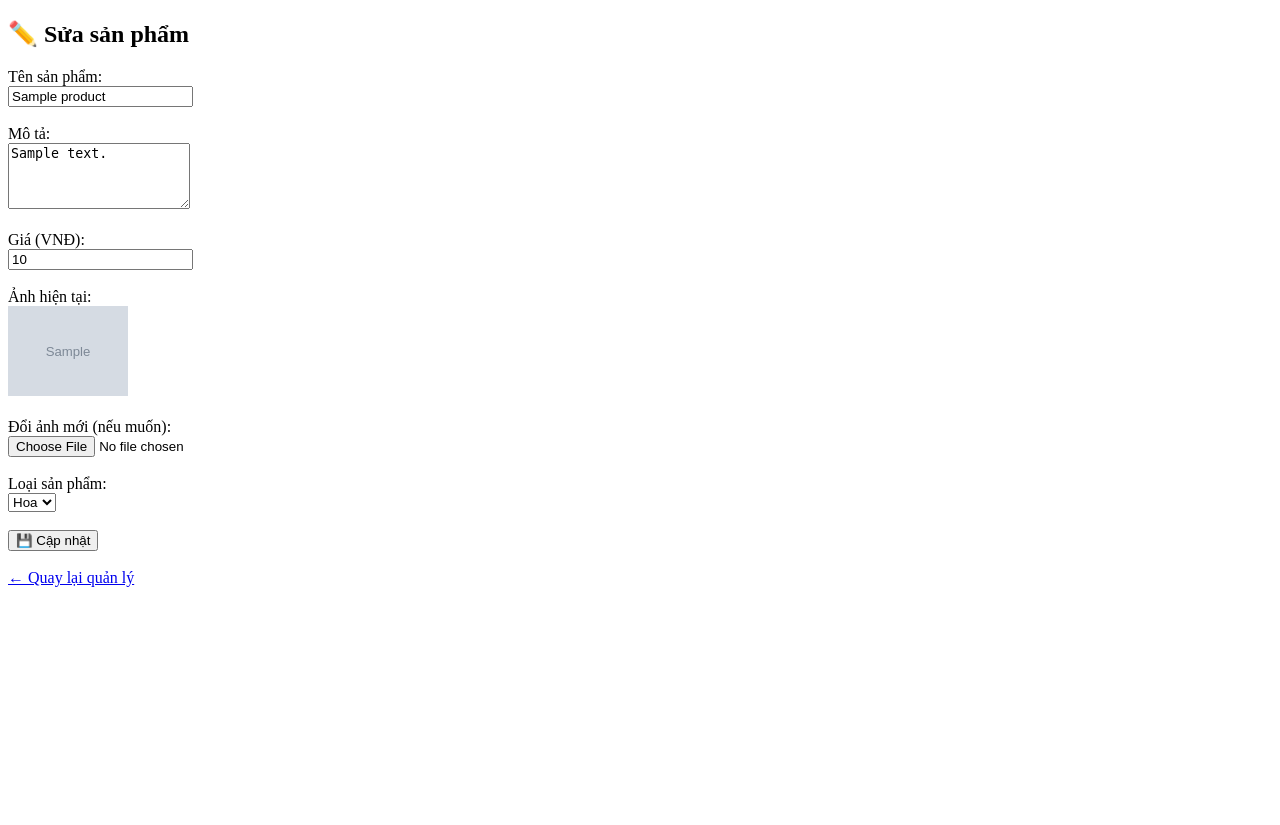
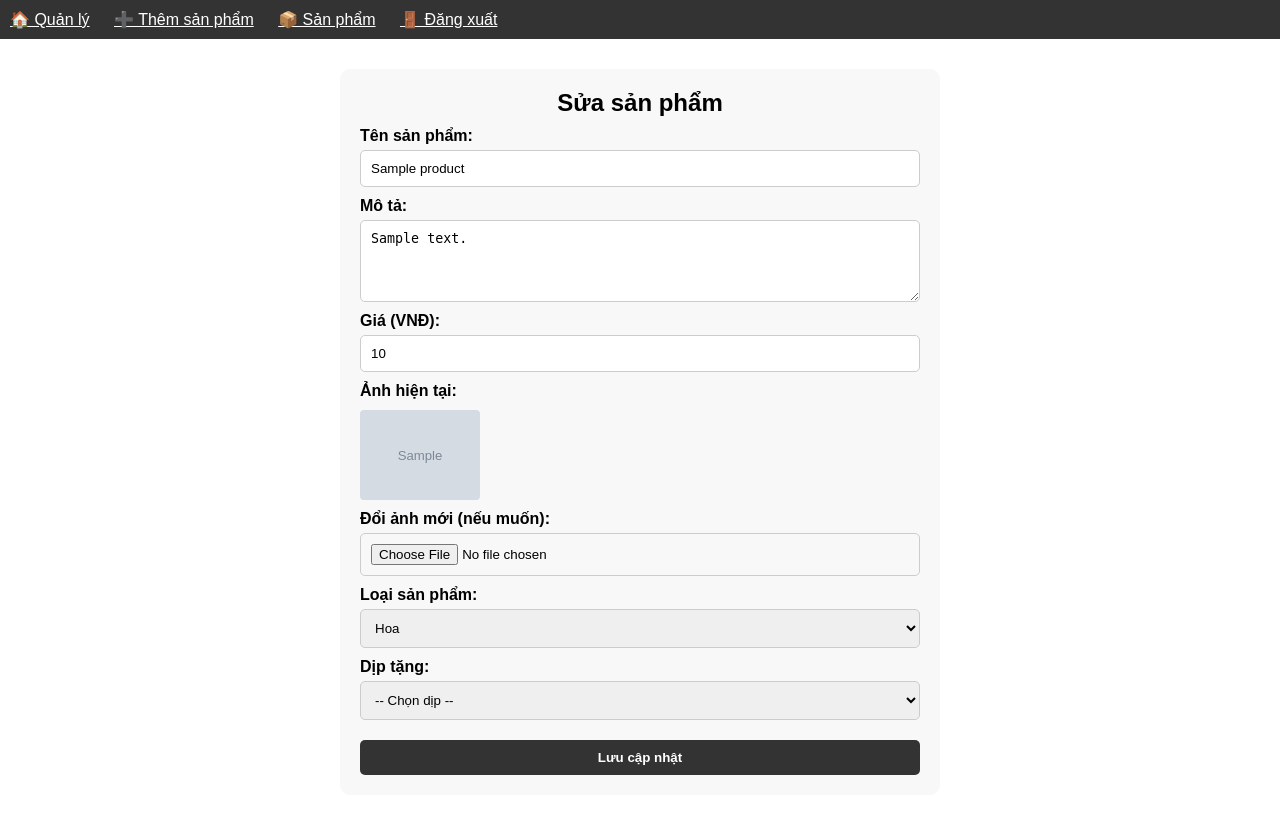
Before and after one commit to manhduc-25/Nhom11, a PHP site: page /flower_gift_shop/admin/edit_product.php?id=1 in a window 1280 px wide. Before the commit the page ends 587 px from the top, so only its background shows below. Run offline with PHP 8.4, Linux system fonts and the light colour scheme; the visitor is signed in with stand-in values (Sample User, id 1); tables that the repository leaves empty or names only in its code hold one stand-in row (values such as "Sample post"); grey boxes marked "Sample" are stand-in pictures.

Commit message:
Update edit_product.php

```diff
--- a/flower_gift_shop/admin/edit_product.php
+++ b/flower_gift_shop/admin/edit_product.php
@@ -4,15 +4,16 @@ if (!isset($_SESSION['admin'])) {
   header("Location: login.php");
   exit;
 }
+require_once '../includes/db.php';
 
-require_once '../includes/db.php';
+$currentPage = basename($_SERVER['PHP_SELF']);
 
 $id = isset($_GET['id']) ? (int)$_GET['id'] : 0;
 $product = null;
 $error = '';
 $success = '';
 
-// 🔄 Lấy thông tin sản phẩm cũ
+// Lấy sản phẩm
 $stmt = $conn->prepare("SELECT * FROM products WHERE id = ?");
 $stmt->bind_param("i", $id);
 $stmt->execute();
@@ -21,17 +22,14 @@ $result = $stmt->get_result();
 if ($result->num_rows === 1) {
   $product = $result->fetch_assoc();
 } else {
-  die("❌ Không tìm thấy sản phẩm.");
+  die("Không tìm thấy sản phẩm");
 }
 
-// 📝 Xử lý khi submit form cập nhật
+// Cập nhật
 if ($_SERVER['REQUEST_METHOD'] === 'POST') {
   $name = $_POST['name'];
   $description = $_POST['description'];
   $price = (float)$_POST['price'];
-  $category = $_POST['category'];
-  $occasion = $_POST['occasion'] ?? null;
-  $gift_type = $_POST['gift_type'] ?? null;
 
   $image_path = $product['image'];
 
@@ -43,96 +41,159 @@ if ($_SERVER['REQUEST_METHOD'] === 'POST') {
     if (move_uploaded_file($_FILES["image"]["tmp_name"], $target_file)) {
       $image_path = "product/flower/" . $image_name;
     } else {
-      $error = "❌ Upload ảnh thất bại.";
+      $error = "Upload ảnh thất bại.";
     }
   }
 
   if (!$error) {
-    $stmt = $conn->prepare("UPDATE products SET name=?, description=?, price=?, image=?, category=?, occasion=?, gift_type=? WHERE id=?");
-    $stmt->bind_param("ssdssssi", $name, $description, $price, $image_path, $category, $occasion, $gift_type, $id);
+    $stmt = $conn->prepare("UPDATE products SET name=?, description=?, price=?, image=? WHERE id=?");
+    $stmt->bind_param("ssdsi", $name, $description, $price, $image_path, $id);
 
     if ($stmt->execute()) {
-      $success = "✅ Cập nhật sản phẩm thành công!";
-      // load lại dữ liệu sau khi cập nhật
-      $product['name'] = $name;
-      $product['description'] = $description;
-      $product['price'] = $price;
-      $product['image'] = $image_path;
-      $product['category'] = $category;
-      $product['occasion'] = $occasion;
-      $product['gift_type'] = $gift_type;
-    } else {
-      $error = "❌ Lỗi cập nhật: " . $conn->error;
+      header("Location: manage_products.php");
+      exit;
     }
+  } else {
+    $error = "Lỗi cập nhật: " . $conn->error;
   }
 }
 ?>
 
+<?php include 'header.php'; ?>
+
 <!DOCTYPE html>
-<html>
+<html lang="vi">
+
 <head>
   <meta charset="UTF-8">
   <title>Sửa sản phẩm</title>
+  <style>
+    * {
+      margin: 0;
+      padding: 0;
+      box-sizing: border-box;
+    }
+
+    body {
+      font-family: Arial, sans-serif;
+      background-color: #fff;
+    }
+
+    form {
+      max-width: 600px;
+      margin: 30px auto;
+      background: #f8f8f8;
+      padding: 20px;
+      border-radius: 10px;
+    }
+
+    form label {
+      display: block;
+      margin-top: 10px;
+      font-weight: bold;
+    }
+
+    form input,
+    form textarea,
+    form select {
+      width: 100%;
+      padding: 10px;
+      margin-top: 5px;
+      border: 1px solid #ccc;
+      border-radius: 5px;
+    }
+
+    form button {
+      margin-top: 20px;
+      padding: 10px;
+      width: 100%;
+      background-color: #333;
+      color: white;
+      border: none;
+      border-radius: 5px;
+      font-weight: bold;
+      cursor: pointer;
+    }
+
+    form button:hover {
+      background-color: #555;
+    }
+
+    .success {
+      color: green;
+      text-align: center;
+    }
+
+    .error {
+      color: red;
+      text-align: center;
+    }
+
+    img {
+      display: block;
+      margin-top: 10px;
+      max-width: 120px;
+      border-radius: 4px;
+    }
+  </style>
   <script>
     function toggleTags(value) {
       document.getElementById('flower-tags').style.display = value === 'flower' ? 'block' : 'none';
       document.getElementById('gift-tags').style.display = value === 'gift' ? 'block' : 'none';
     }
-    window.onload = function () {
-      toggleTags('<?= $product['category'] ?>');
-    }
   </script>
 </head>
+
 <body>
-  <h2>✏️ Sửa sản phẩm</h2>
-
-  <?php if ($success): ?><p style="color:green"><?= $success ?></p><?php endif; ?>
-  <?php if ($error): ?><p style="color:red"><?= $error ?></p><?php endif; ?>
+  <?php if ($success): ?><p class="success"><?= $success ?></p><?php endif; ?>
+  <?php if ($error): ?><p class="error"><?= $error ?></p><?php endif; ?>
 
   <form method="POST" enctype="multipart/form-data">
-    <label>Tên sản phẩm:</label><br>
-    <input type="text" name="name" value="<?= htmlspecialchars($product['name']) ?>" required><br><br>
+    <h2 style="text-align:center;">Sửa sản phẩm</h2>
 
-    <label>Mô tả:</label><br>
-    <textarea name="description" rows="4" required><?= htmlspecialchars($product['description']) ?></textarea><br><br>
+    <label>Tên sản phẩm:</label>
+    <input type="text" name="name" value="<?= htmlspecialchars($product['name']) ?>" required>
 
-    <label>Giá (VNĐ):</label><br>
-    <input type="number" name="price" value="<?= $product['price'] ?>" required><br><br>
+    <label>Mô tả:</label>
+    <textarea name="description" rows="4" required><?= htmlspecialchars($product['description']) ?></textarea>
 
-    <label>Ảnh hiện tại:</label><br>
-    <img src="../<?= $product['image'] ?>" width="120"><br><br>
-    <label>Đổi ảnh mới (nếu muốn):</label><br>
-    <input type="file" name="image" accept="image/*"><br><br>
+    <label>Giá (VNĐ):</label>
+    <input type="number" name="price" value="<?= $product['price'] ?>" step="1000" required>
 
-    <label>Loại sản phẩm:</label><br>
-    <select name="category" onchange="toggleTags(this.value)">
-      <option value="flower" <?= $product['category'] === 'flower' ? 'selected' : '' ?>>Hoa</option>
-      <option value="gift" <?= $product['category'] === 'gift' ? 'selected' : '' ?>>Quà</option>
-    </select><br><br>
+    <label>Ảnh hiện tại:</label>
+    <img src="../<?= $product['image'] ?>" alt="Ảnh sản phẩm">
+
+    <label>Đổi ảnh mới (nếu muốn):</label>
+    <input type="file" name="image" accept="image/*">
+
+    <label>Loại sản phẩm:</label>
+    <select name="category" onchange="toggleTags(this.value)" required>
+      <option value="flower">Hoa</option>
+      <option value="gift">Quà</option>
+    </select>
 
     <div id="flower-tags">
-      <label>Dịp (occasion):</label><br>
+      <label>Dịp tặng:</label>
       <select name="occasion">
         <option value="">-- Chọn dịp --</option>
-        <option value="sinh_nhat" <?= $product['occasion'] === 'sinh_nhat' ? 'selected' : '' ?>>Sinh nhật</option>
-        <option value="chuc_mung" <?= $product['occasion'] === 'chuc_mung' ? 'selected' : '' ?>>Chúc mừng</option>
-        <option value="hoa_tang" <?= $product['occasion'] === 'hoa_tang' ? 'selected' : '' ?>>Hoa tang</option>
-      </select><br><br>
+        <option value="sinh_nhat">Sinh nhật</option>
+        <option value="chuc_mung">Chúc mừng</option>
+        <option value="hoa_tang">Hoa tang lễ</option>
+      </select>
     </div>
 
-    <div id="gift-tags">
-      <label>Loại quà (gift_type):</label><br>
+    <div id="gift-tags" style="display:none;">
+      <label>Loại quà:</label>
       <select name="gift_type">
         <option value="">-- Chọn loại --</option>
-        <option value="gau_bong" <?= $product['gift_type'] === 'gau_bong' ? 'selected' : '' ?>>Gấu bông</option>
-        <option value="do_ngot" <?= $product['gift_type'] === 'do_ngot' ? 'selected' : '' ?>>Đồ ngọt</option>
-        <option value="socola" <?= $product['gift_type'] === 'socola' ? 'selected' : '' ?>>Socola</option>
-      </select><br><br>
+        <option value="gau_bong">Gấu bông</option>
+        <option value="do_ngot">Đồ ngọt</option>
+        <option value="socola">Socola</option>
+      </select>
     </div>
 
-    <button type="submit">💾 Cập nhật</button>
+    <button type="submit">Lưu cập nhật</button>
   </form>
+</body>
 
-  <br><a href="manage_products.php">← Quay lại quản lý</a>
-</body>
 </html>
```
